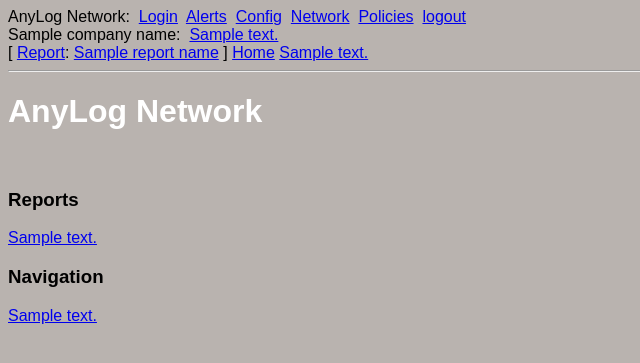
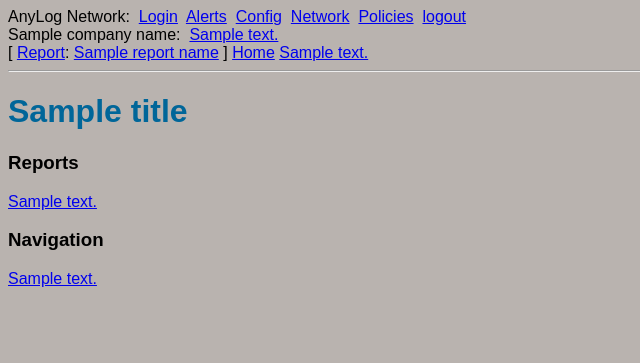
Before and after one commit to AnyLog-co/AnyLog-GUI, a Flask app: template app/templates/main.html in a window 1280 px wide. Shown: the top 363 px of the page, without its empty margins (0-640 px from the left). Run offline with Flask 2, Linux system fonts and the light colour scheme; the template is opened without the code that fills it: most values are stand-ins (such as "Sample title", 1, 10 or a date in 2020).

Commit message:
CSS File title

```diff
--- a/app/routes.py
+++ b/app/routes.py
@@ -58,7 +58,7 @@ def index():
         return redirect(('/login'))        # start with Login
 
     select_info = get_select_menu()
-    select_info['title'] = "Home"
+    select_info['title'] = "AnyLog Network"
 
     return render_template('main.html', **select_info)
 # -----------------------------------------------------------------------------------
@@ -372,7 +372,7 @@ def reports():
         return redirect(('/login'))        # start with Login  if not yet provided
 
     select_info = get_select_menu()
-    select_info['title'] = 'Orics'
+    select_info['title'] = 'Reports'
 
     return render_template('reports.html', **select_info)
 # -----------------------------------------------------------------------------------
--- a/app/templates/add_policies.html
+++ b/app/templates/add_policies.html
@@ -4,7 +4,6 @@
 
 {% block content %}
 
-    <h1>{{title}}</h1><br>
     <form action="{{url_for('deploy_report')}}" method="POST">
 
         <table border="3">
--- a/app/templates/base.html
+++ b/app/templates/base.html
@@ -3,11 +3,9 @@
     <!-- process: title (for tab) + company_name + user_gui + parent_gui + children_gui + flush messages (errors) -->
     <head>
         <!-- Tab Display -->
-        {% if title %}
-        <title>AnyLog Network ({{ title }})</title>
-        {% else %}
-        <title>AnyLog Network</title>
-        {% endif %}
+
+        <title>AnyLog</title>
+
         <link rel="stylesheet" href="{{ url_for('static', filename='css/main.css') }}">
     </head>
     <body>
@@ -55,6 +53,7 @@
             {% endif %}
         </div>
         <hr>
+        <h1 class="title">{{ title }}</h1>
         <!-- ERROR Messages placed in Flush -->
             {% with messages = get_flashed_messages() %}
                 {% if messages %}
@@ -76,6 +75,5 @@
             {% endwith %}
         {% block content %}
         {% endblock %}
-
     </body>
 </html>
--- a/app/templates/commands.html
+++ b/app/templates/commands.html
@@ -7,7 +7,6 @@
     <a href="{{ url_for('network') }}">Command</a>&nbsp
     <a href="{{ url_for('install') }}">Install</a>&nbsp
 
-    <h1>Commands</h1>
     <form action="{{ url_for('al_command') }}" method="post">
         <p>
             {{ form.command.label }}<br>
--- a/app/templates/configure_reports.html
+++ b/app/templates/configure_reports.html
@@ -4,7 +4,6 @@
 
 {% block content %}
 
-    <h1>{{title}}</h1>
     <form action="" method="post">
         <p>
             {{ form.report_name.label }}<br>
--- a/app/templates/login.html
+++ b/app/templates/login.html
@@ -4,7 +4,7 @@
 
 
 {% block content %}
-    <h1>{{ title }}</h1>
+
     <form action="" method ="post" novalidate>
         {{ form.hidden_tag() }}
         <p>
--- a/app/templates/main.html
+++ b/app/templates/main.html
@@ -4,7 +4,6 @@
 
 {% block content %}
     <!-- process: title (for tab) + user_name + user_gui + parent_gui + child_gui + flush messages (errors) -->
-    <h1>AnyLog Network</h1><br>
     {% if user_gui %}
         <h3>Reports</h3>
         <p>
--- a/app/templates/output.html
+++ b/app/templates/output.html
@@ -3,7 +3,6 @@
 {% extends "base.html" %}
 
 {% block content %}
-    <h1>{{title}}</h1><br>
 
     {% for line in text %}
     <pre>{{ line }}</pre>
--- a/app/templates/report_deploy.html
+++ b/app/templates/report_deploy.html
@@ -5,8 +5,6 @@
 <form action="{{url_for('deploy_report')}}" method="POST">
 
     <input type="hidden" value={{report_name}} name=report_name>
-
-    <h1>{{ title }}</h1>
 
     <table border="1">
         <tr>    <!-- table row  -->
--- a/app/templates/reports.html
+++ b/app/templates/reports.html
@@ -3,7 +3,6 @@
 {% extends "base.html" %}
 
 {% block content %}
-    <h1>AnyLog Network</h1><br>
 
     <a href="http://127.0.0.1:3000/?orgId=1">Orics_Reports</a><br>
     <a href="http://127.0.0.1:3000/?orgId=1">Orics_Reports</a><br>
--- a/app/templates/selection_table.html
+++ b/app/templates/selection_table.html
@@ -1,8 +1,6 @@
 {% extends "base.html" %}
 
 {% block content %}
-
-<h1 class="title">{{ title }}</h1>
 
 {% if selection %}
 <!-- Add the usr path to the form (if provided)  -->
```
